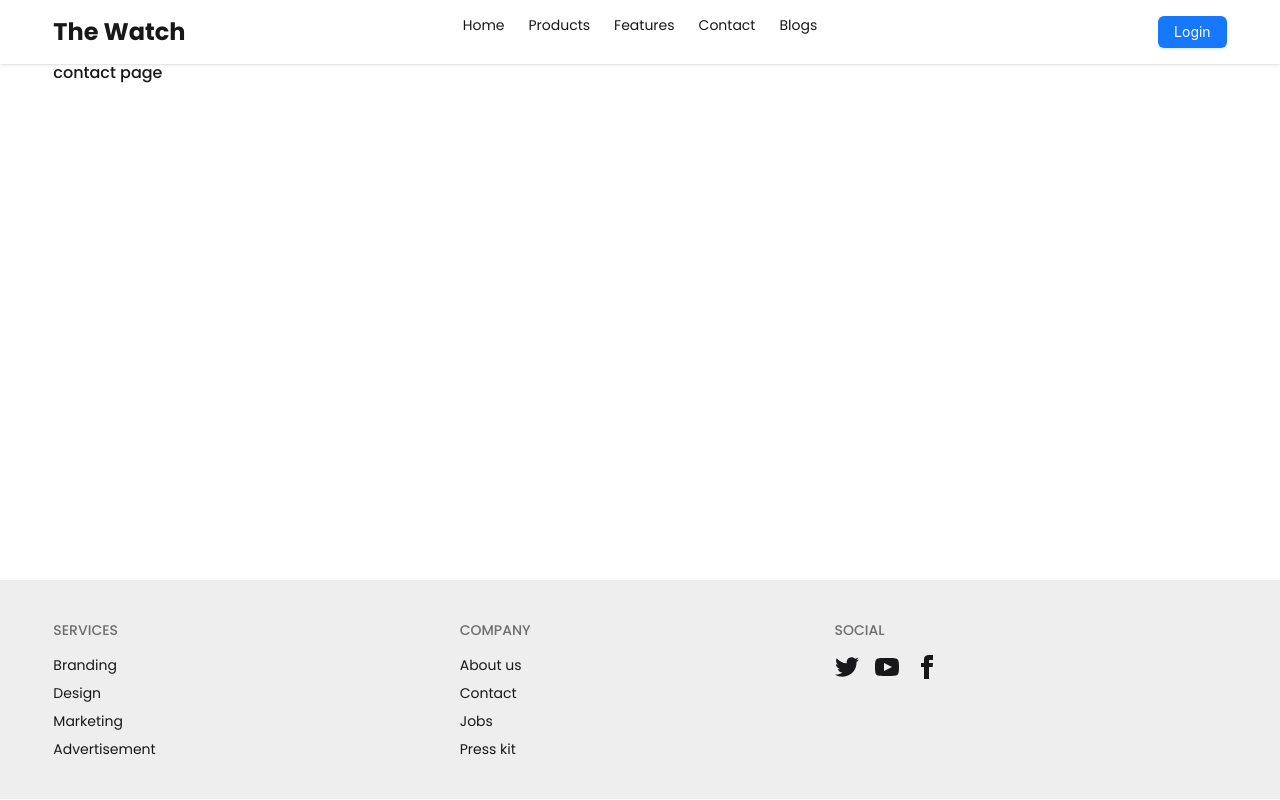
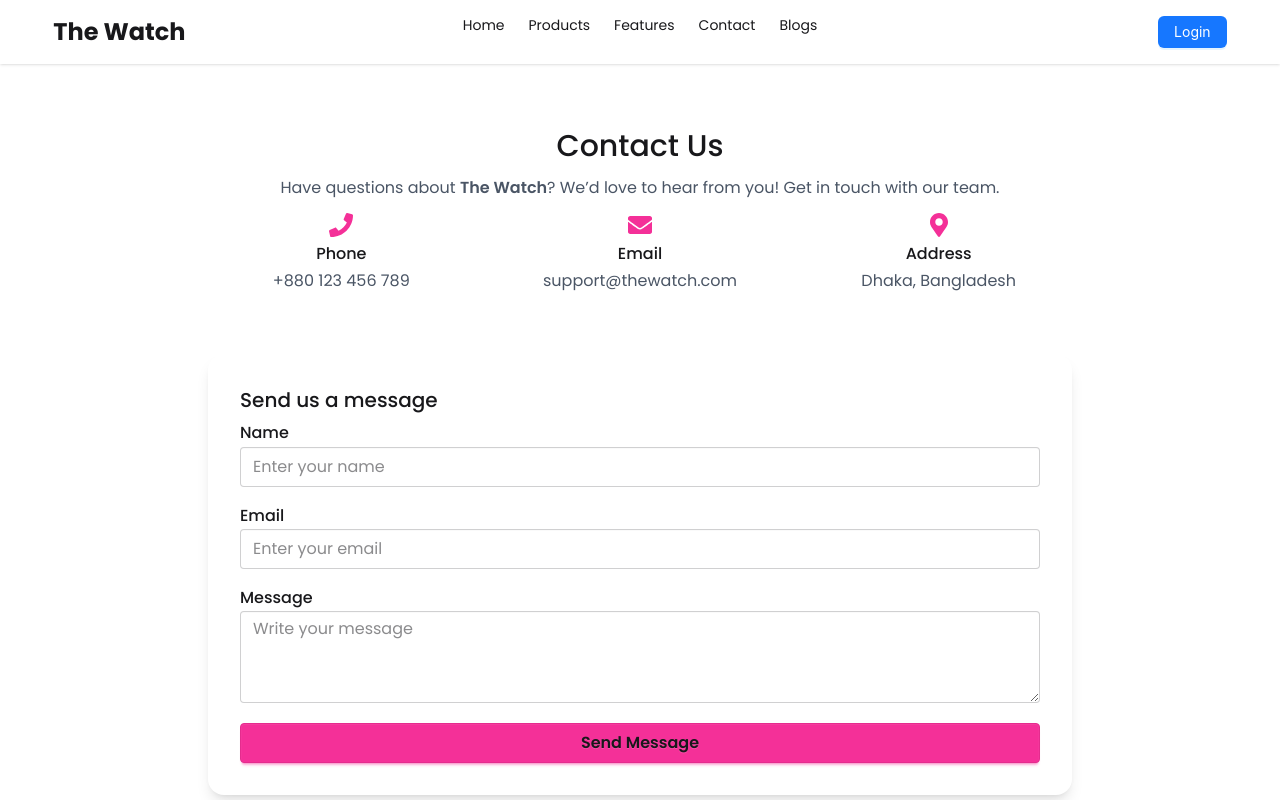
Before and after one commit to tushar-hossain/the-watch-app, a Next.js app: page /contact in a window 1280 px wide. Shown: the top 800 px of the page. Built offline with nearby package versions, Linux system fonts and the light colour scheme.

Commit message:
contact page design done

```diff
--- a/app/contact/page.jsx
+++ b/app/contact/page.jsx
@@ -1,9 +1,74 @@
 import React from "react";
+import { FaPhone, FaEnvelope, FaMapMarkerAlt } from "react-icons/fa";
 
-export default function contact() {
+export default function ContactPage() {
   return (
-    <div>
-      <h1>contact page</h1>
+    <div className="container mx-auto px-4 py-16 max-w-4xl">
+      {/* Page Heading */}
+      <h1 className="text-3xl font-bold text-center mb-8">Contact Us</h1>
+      <p className="text-center text-gray-600 mb-12">
+        Have questions about <span className="font-semibold">The Watch</span>?
+        We’d love to hear from you! Get in touch with our team.
+      </p>
+
+      {/* Contact Info */}
+      <div className="grid grid-cols-1 md:grid-cols-3 gap-8 text-center mb-12">
+        <div>
+          <FaPhone className="text-secondary text-2xl mx-auto mb-2" />
+          <h3 className="font-semibold">Phone</h3>
+          <p className="text-gray-600">+880 123 456 789</p>
+        </div>
+        <div>
+          <FaEnvelope className="text-secondary text-2xl mx-auto mb-2" />
+          <h3 className="font-semibold">Email</h3>
+          <p className="text-gray-600">support@thewatch.com</p>
+        </div>
+        <div>
+          <FaMapMarkerAlt className="text-secondary text-2xl mx-auto mb-2" />
+          <h3 className="font-semibold">Address</h3>
+          <p className="text-gray-600">Dhaka, Bangladesh</p>
+        </div>
+      </div>
+
+      {/* Contact Form */}
+      <div className="bg-white shadow-lg rounded-2xl p-8">
+        <h2 className="text-xl font-semibold mb-6">Send us a message</h2>
+        <form className="space-y-5">
+          <div>
+            <label className="block mb-1 font-medium">Name</label>
+            <input
+              type="text"
+              placeholder="Enter your name"
+              className="input input-bordered w-full"
+              required
+            />
+          </div>
+          <div>
+            <label className="block mb-1 font-medium">Email</label>
+            <input
+              type="email"
+              placeholder="Enter your email"
+              className="input input-bordered w-full"
+              required
+            />
+          </div>
+          <div>
+            <label className="block mb-1 font-medium">Message</label>
+            <textarea
+              placeholder="Write your message"
+              className="textarea textarea-bordered w-full"
+              rows="4"
+              required
+            ></textarea>
+          </div>
+          <button
+            type="submit"
+            className="btn btn-secondary w-full hover:text-white"
+          >
+            Send Message
+          </button>
+        </form>
+      </div>
     </div>
   );
 }
```
